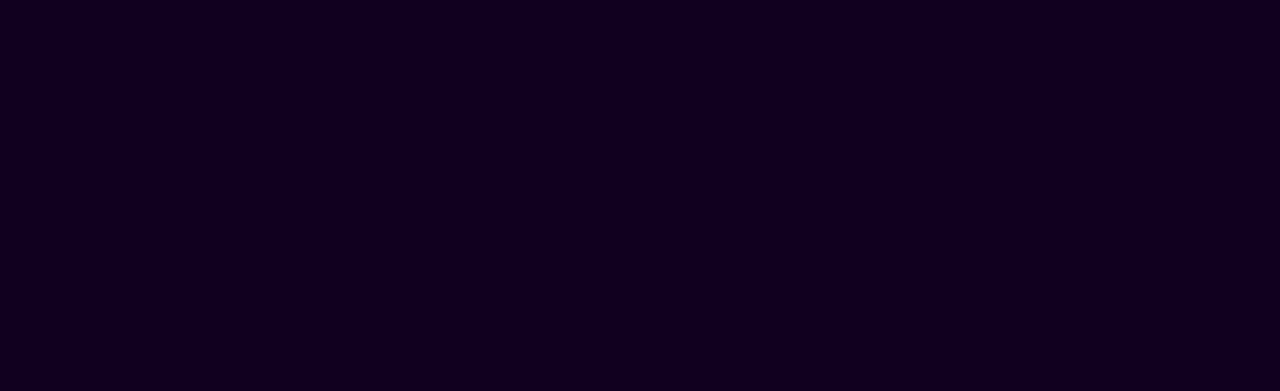
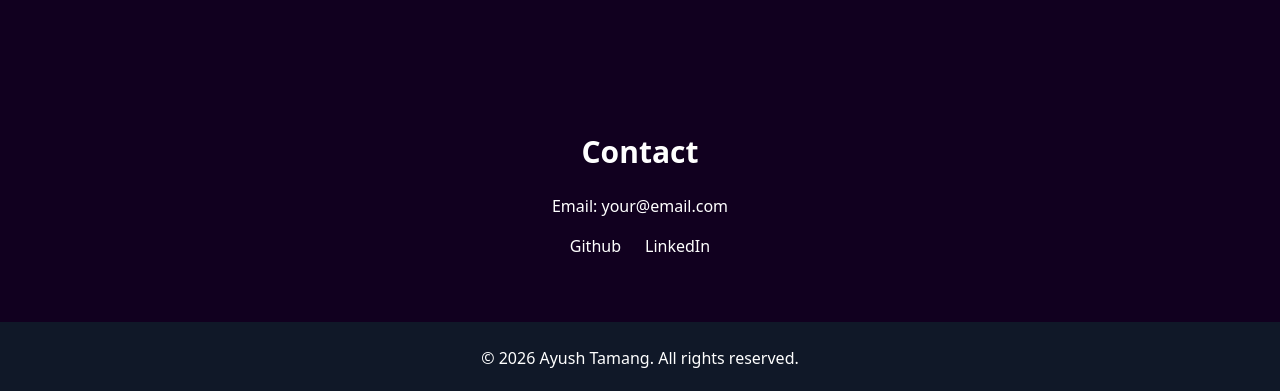
Before and after one commit to Ayush-tamang07/portfolio, an Angular app: page / in a window 1280 px wide. Shown: the part 3418-3809 px from the top of the page. Before the commit the page ends 3488 px from the top, so only its background shows below. Built offline with nearby package versions, Linux system fonts and the light colour scheme.

Commit message:
feat(ui): added contact and footer section

```diff
--- a/src/app/app.ts
+++ b/src/app/app.ts
@@ -7,10 +7,12 @@ import { SkillsComponent } from './component/skills-component/skills-component';
 import { ProjectsComponent } from './component/projects-component/projects-component';
 import { ExperienceComponent } from './component/experience-component/experience-component';
 import { EducationComponent } from './component/education-component/education-component';
+import { ContactComponent } from './component/contact-component/contact-component';
+import { FooterComponent } from './component/footer-component/footer-component';
 
 @Component({
   selector: 'app-root',
-  imports: [RouterOutlet, HeaderComponent, HeroComponent, AboutmeComponent, SkillsComponent, ProjectsComponent, ExperienceComponent, EducationComponent],
+  imports: [RouterOutlet, HeaderComponent, HeroComponent, AboutmeComponent, SkillsComponent, ProjectsComponent, ExperienceComponent, EducationComponent, ContactComponent, FooterComponent],
   template:`
   <app-header-component/>
   <main>
@@ -20,6 +22,8 @@ import { EducationComponent } from './component/education-component/education-co
     <app-projects-component/>
     <app-experience-component/>
     <app-education-component/>
+    <app-contact-component/>
+    <app-footer-component/>
   </main>
   <router-outlet>`,
   // templateUrl: './app.html',
--- /dev/null
+++ b/src/app/component/contact-component/contact-component.html
@@ -0,0 +1,13 @@
+  <section class="py-16 text-white">
+    <div class="text-center">
+      <h2 class="text-3xl font-bold mb-6">Contact</h2>
+      <p class="mb-4">Email: your@email.com</p>
+      <div class="flex justify-center gap-6">
+
+        <a href="https://github.com/Ayush-tamang07" target="_blank" class="hover:underline">
+            Github
+        </a>
+        <a href="https://www.linkedin.com/in/ayush-tamang-23381b26a/" target="_blank" class="hover:underline">LinkedIn</a>
+      </div>
+    </div>
+  </section>
--- /dev/null
+++ b/src/app/component/contact-component/contact-component.ts
@@ -0,0 +1,11 @@
+import { Component } from '@angular/core';
+
+@Component({
+  selector: 'app-contact-component',
+  imports: [],
+  templateUrl: './contact-component.html',
+  styleUrl: './contact-component.css',
+})
+export class ContactComponent {
+
+}
--- /dev/null
+++ b/src/app/component/footer-component/footer-component.html
@@ -0,0 +1,3 @@
+ <footer class="py-6 text-center bg-gray-900 text-gray-400">
+    © 2026 Ayush Tamang. All rights reserved.
+  </footer>
--- /dev/null
+++ b/src/app/component/footer-component/footer-component.ts
@@ -0,0 +1,11 @@
+import { Component } from '@angular/core';
+
+@Component({
+  selector: 'app-footer-component',
+  imports: [],
+  templateUrl: './footer-component.html',
+  styleUrl: './footer-component.css',
+})
+export class FooterComponent {
+
+}
```
Also changed, not shown: src/app/component/contact-component/contact-component.css (added), src/app/component/footer-component/footer-component.css (added), 2 other files (tests, documents, lock files or other folders).
